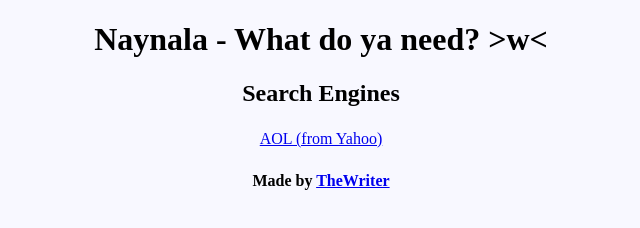
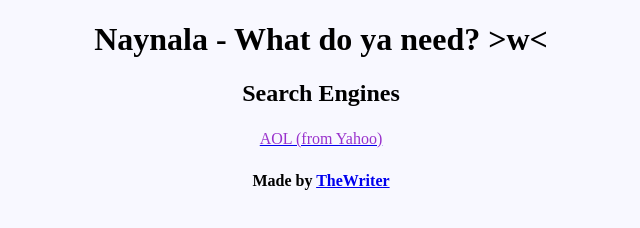
Before and after one commit to TheWriter2/naynala-web-catalog, a plain HTML site: page index.html in a window 1280 px wide. Shown: the full height of the page, 319-959 px from the left. Drawn offline with Linux system fonts and the light colour scheme.

Commit message:
Root Page - Fixing Test Colors 3

```diff
--- a/index.html
+++ b/index.html
@@ -17,7 +17,7 @@
                     <table>
                         <tr>
                             <td>
-                                <font color="darkorchid"><a href="http://www.aol.com">AOL (from Yahoo)</a></font>
+                                <a href="http://www.aol.com"><font color="darkorchid">AOL (from Yahoo)</font></a>
                             </td>
                         </tr>
                     </table>
```
